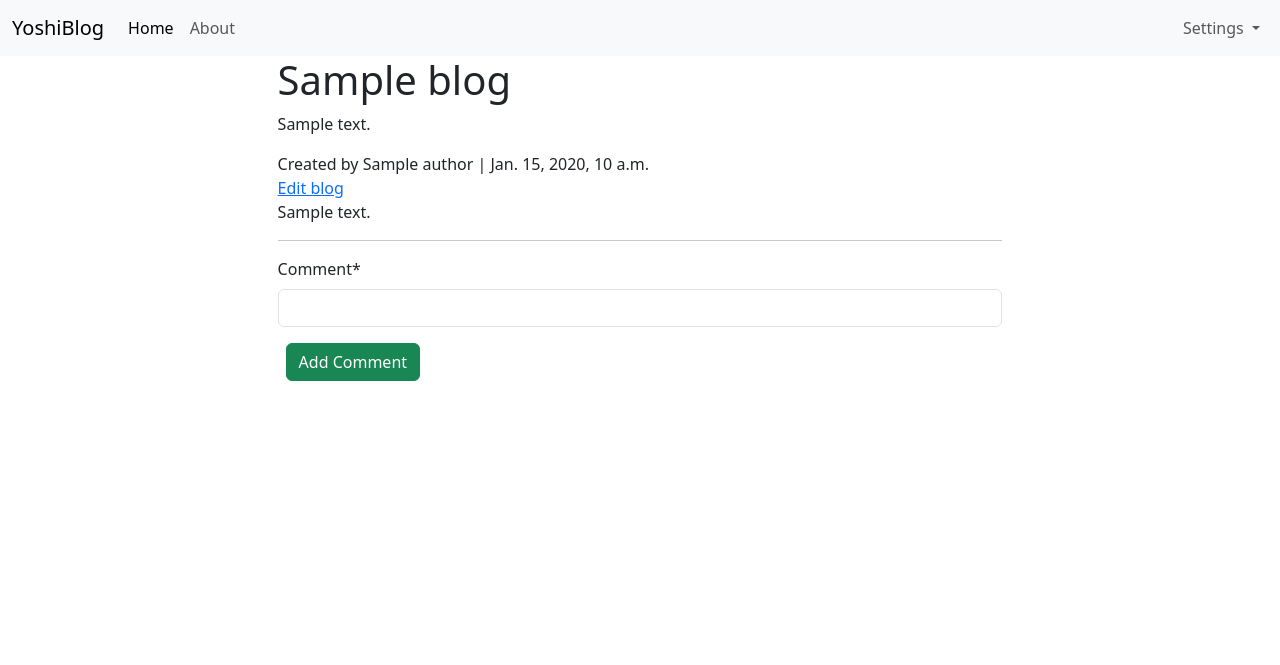
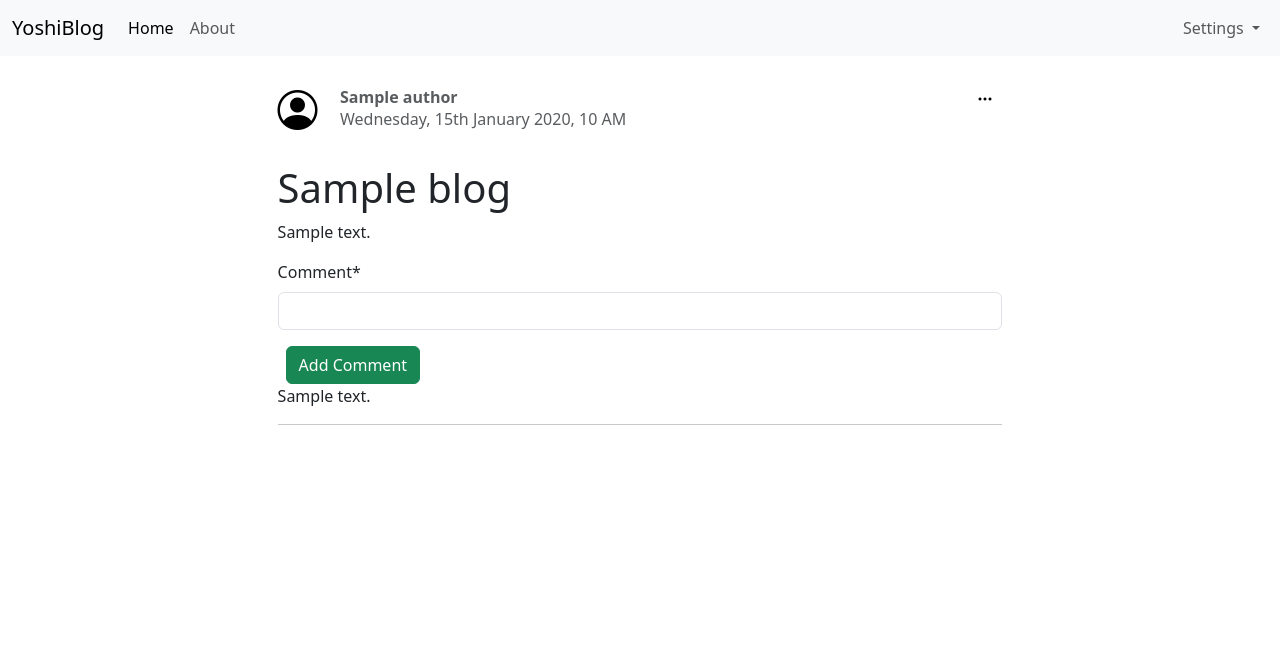
Before and after one commit to Frederick-Teye/YoshiBlog, a Django app: template templates/blog_detail.html in a window 1280 px wide. Shown: the top 665 px of the page. Run offline with Django 5.2, Linux system fonts and the light colour scheme; a user stored in the database is signed in; tables that the repository leaves empty hold one stand-in row (values such as "Sample post"); the template is opened without the code that fills it: values that come from a table or form of the project are taken from there, most other values are stand-ins (such as "Sample title", 1, 10 or a date in 2020); data that the repository does not hold is empty; some libraries are stand-ins or nearby versions.

Commit message:
Refactor code

```diff
--- a/templates/blog_detail.html
+++ b/templates/blog_detail.html
@@ -3,15 +3,70 @@
 {% block title %} {{ blog.title }} {% endblock title %}
 
 {% block content %}
-    <div class="container" style="width: 80%;">
+    <div class="container mt-4" style="width: 80%;">
+        <div class="row mb-4" id="grid-container">
+            <div class="col-sm-1 item-a my-auto">
+                <i class="bi bi-person-circle" style="font-size: 2.5em; color: black;"></i>
+            </div>
+            <div class="text-body-secondary col-sm-10 text-start d-flex flex-column pt-2 item-b">
+                <div class="fw-bold h6 mb-0">{{ blog.author.get_full_name }}</div>
+                <div>{{ blog.date|date:"l, jS F Y, f A" }}</div>
+            </div>
+            <div class="col-sm-1 item-c">
+                {% if blog.author.pk == request.user.pk %}
+                <div class="col-1">
+                    <div class="btn-group dropstart">
+                        <button type="button" class="btn btn-link meat-balls-icon" data-bs-toggle="dropdown"
+                            aria-expanded="false" aria-label="Click to delete or edit blog">
+                            <i class="bi bi-three-dots" style="font-size: 1rem; color: black;"></i>
+                        </button>
+                        <ul class="dropdown-menu">
+                            <li>
+                                <a class="dropdown-item" href="{% url 'blog_edit' blog.pk %}">Edit blog</a>
+                            </li>
+                            <li>
+                                <!-- Button trigger modal -->
+                                <button type="button" class="btn dropdown-item" data-bs-toggle="modal"
+                                    data-bs-target="#staticBackdrop{{ blog.pk }}">
+                                    Delete Blog
+                                </button>
+                            </li>
+                        </ul>
+                    </div>
+
+                    <!-- Modal -->
+                    <div class="modal fade" id="staticBackdrop{{ blog.pk }}" data-bs-backdrop="static" data-bs-keyboard="false"
+                        tabindex="-1" aria-labelledby="staticBackdropLabel" aria-hidden="true">
+                        <div class="modal-dialog modal-dialog-centered">
+                            <div class="modal-content">
+                                <div class="modal-header">
+                                    <h1 class="modal-title fs-5" id="staticBackdropLabel">Delete Blog?</h1>
+                                    <button type="button" class="btn-close" data-bs-dismiss="modal" aria-label="Close"></button>
+                                </div>
+                                <div class="modal-body">
+                                    This can&apos;t be undone and the blog will be removed from your profile, and from search
+                                    results.
+                                </div>
+                                <div class="modal-footer">
+                                    <button type="button" class="btn btn-secondary" data-bs-dismiss="modal">Close</button>
+                                    <a class="btn btn-danger" href="{% url 'blog_delete' blog.pk %}"
+                                        id="delete-blog-link-{{ blog.pk }}" aria-hidden="true">Delete</a>
+                                </div>
+                            </div>
+                        </div>
+                    </div>
+                </div>
+                {% endif %}
+            </div>
+        </div>
         <h1> {{blog.title}} </h1>
         <p> {{blog.body}} </p>
-        <div>Created by {{ blog.author.get_full_name }} | {{ blog.date }}</div>
-        {% if blog.author.pk == request.user.pk %}
-        <div>
-            <div><a href="{% url 'blog_edit' blog.pk %}">Edit blog</a></div>
-        </div>
-        {% endif %}
+
+        <form action="" method="post">{% csrf_token %}
+            {{ form|crispy }}
+            <button class="btn btn-success ms-2" type="submit">Add Comment</button>
+        </form>
+
         {% for comment in comments %}
         <p> {{ comment }} </p>
         {% empty %}
@@ -19,9 +74,5 @@
         {% endfor %}
 
         <hr>
-        <form action="" method="post">{% csrf_token %}
-            {{ form|crispy }}
-            <button class="btn btn-success ms-2" type="submit">Add Comment</button>
-        </form>
     </div>
 {% endblock content %}
```
